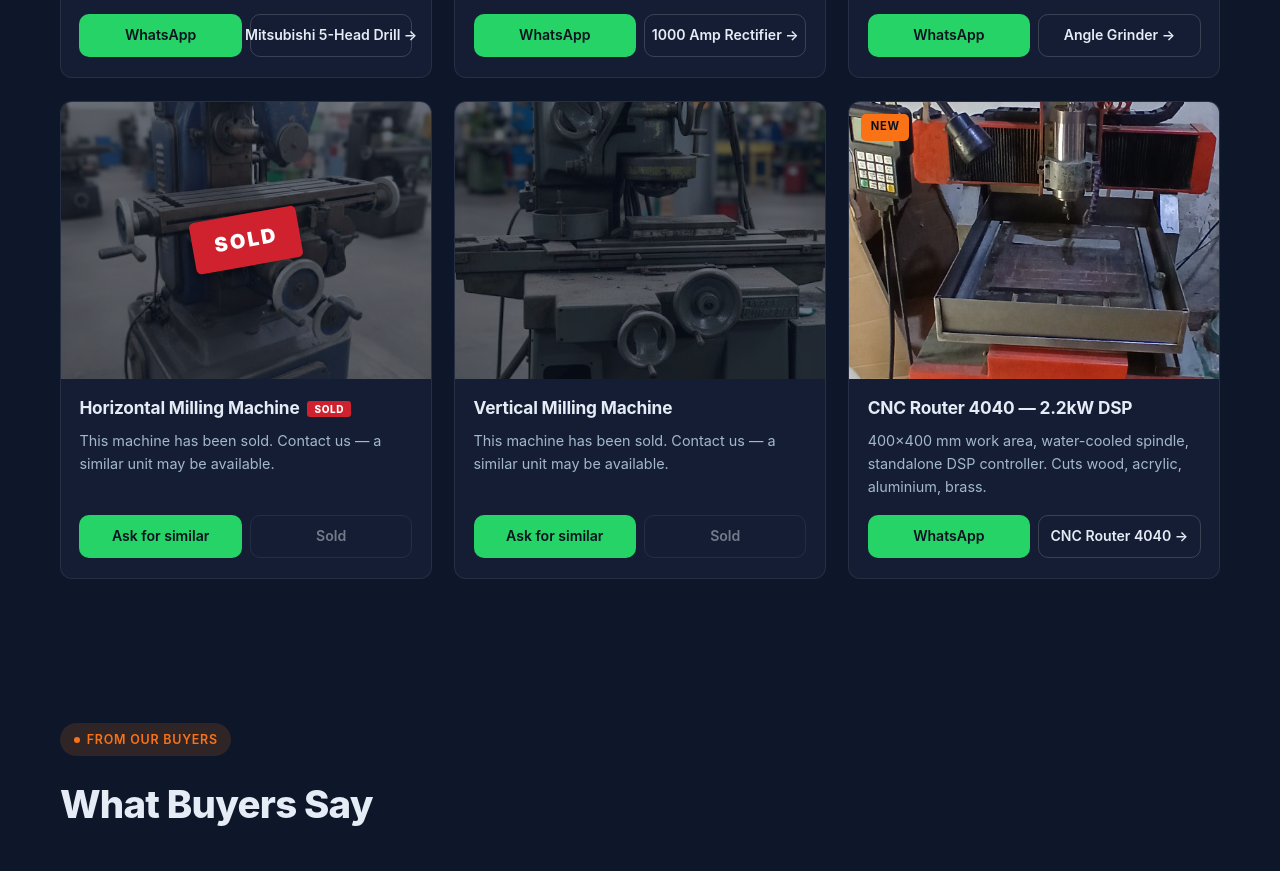
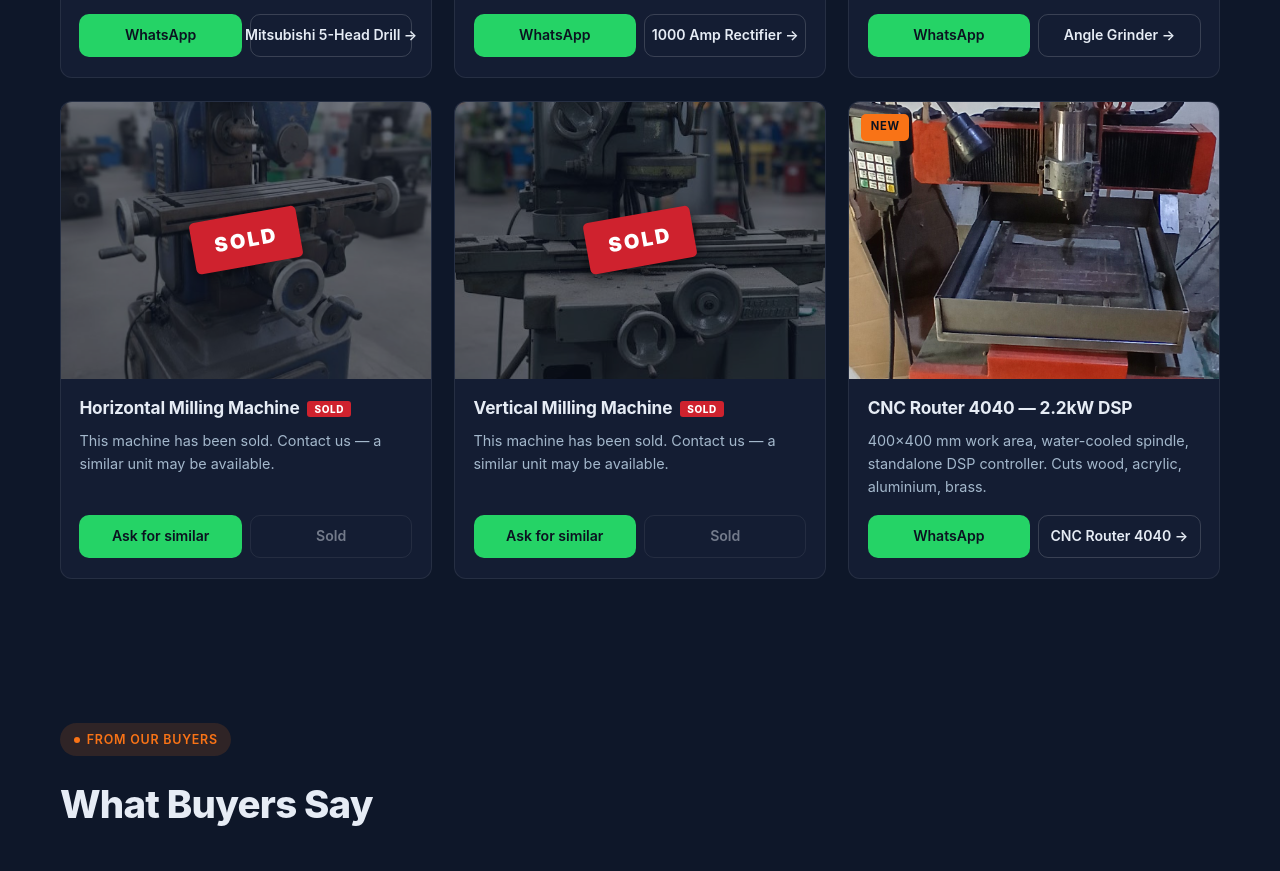
Before and after one commit to pakistanknife/Machines, a website: page index.html in a window 1280 px wide. Shown: the part 1920-2791 px from the top of the page. Drawn offline with Linux system fonts and the light colour scheme.

Commit message:
Add SOLD overlay and badge to Vertical Milling card

```diff
--- a/index.html
+++ b/index.html
@@ -518,11 +518,14 @@ img{max-width:100%;display:block}a{color:inherit;text-decoration:none}button{fon
         </article>
 
         <article class="card">
-          <div class="thumb">
+          <div class="thumb" style="position:relative;">
             <img src="images/vertical-milling.jpg" alt="Vertical milling machine — sold" loading="lazy" decoding="async" width="600" height="450" style="opacity:0.45;">
+            <div style="position:absolute;inset:0;display:flex;align-items:center;justify-content:center;pointer-events:none;">
+              <span style="background:#cf222e;color:#fff;font-size:20px;font-weight:900;letter-spacing:.12em;padding:10px 22px;border-radius:5px;transform:rotate(-10deg);box-shadow:0 3px 14px rgba(0,0,0,.5);">SOLD</span>
+            </div>
           </div>
           <div class="body">
-            <h3>Vertical Milling Machine</h3>
+            <h3>Vertical Milling Machine <span style="background:#cf222e;color:#fff;font-size:10px;font-weight:800;padding:2px 7px;border-radius:3px;vertical-align:middle;margin-left:4px;letter-spacing:.06em;">SOLD</span></h3>
             <p class="spec">This machine has been sold. Contact us — a similar unit may be available.</p>
             <div class="actions">
               <a class="btn btn-whatsapp btn-sm" href="https://wa.me/923007166993?text=Hi%2C%20I%27m%20looking%20for%20a%20Vertical%20Milling%20Machine.%20The%20one%20on%20your%20site%20is%20sold%20%E2%80%94%20do%20you%20have%20a%20similar%20one%3F" data-whatsapp data-machine="Vertical Milling Machine (similar)" target="_blank" rel="noopener">Ask for similar</a>
```
